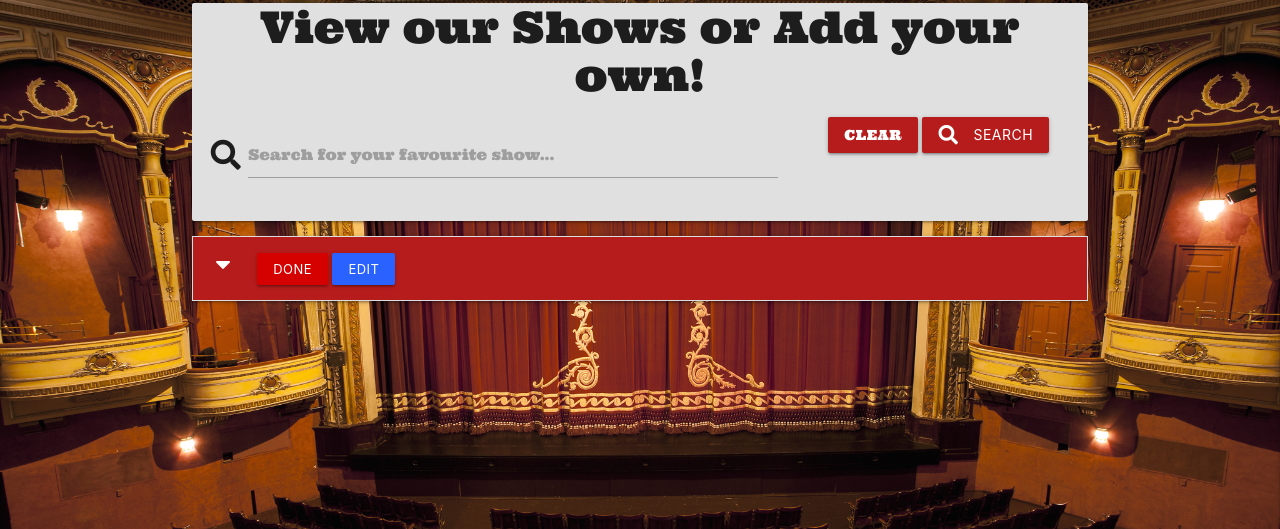
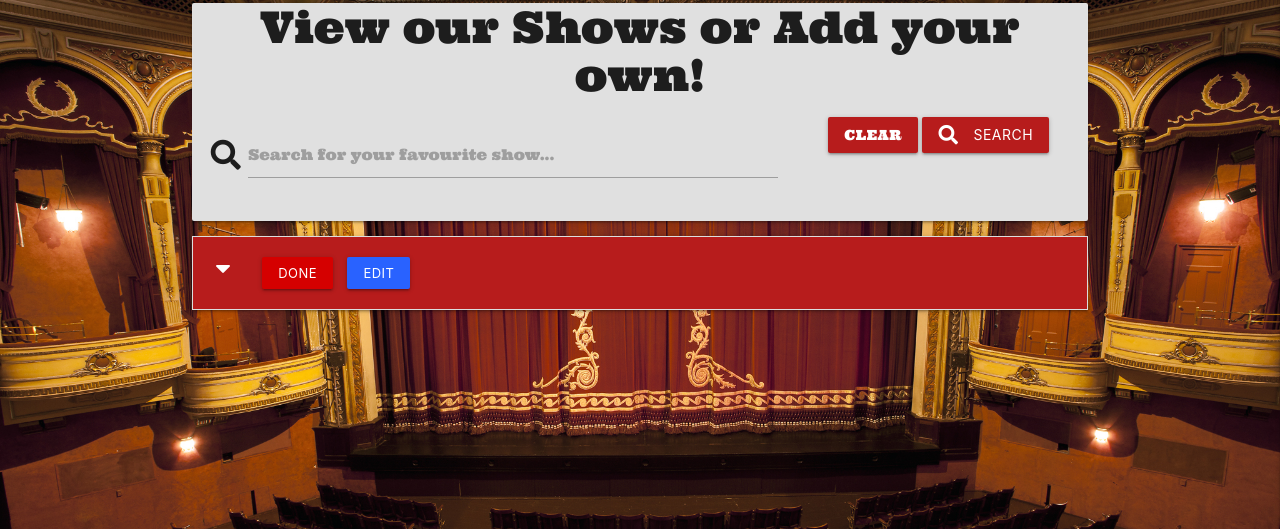
Before and after one commit to Craggy19/theatre_reviews, a Flask app: page /search in a window 1280 px wide. Shown: the part 94-623 px from the top of the page. Run offline with Flask 2, Linux system fonts and the light colour scheme; a database or web service that is not in the repository returns one stand-in record (values such as "Sample title"); some libraries are stand-ins or nearby versions.

Commit message:
css styling to edit and done buttons

```diff
--- a/static/css/style.css
+++ b/static/css/style.css
@@ -31,3 +31,12 @@ body {background-image: url(../images/theatre.jpg);
 .center-align {
     font-family: 'Ultra', serif;
 }
+
+.btn-small {
+    margin: 5px;
+}
+
+.collapsible-header .col strong {
+    margin: 5px;
+    line-height: 42px;
+}
```
